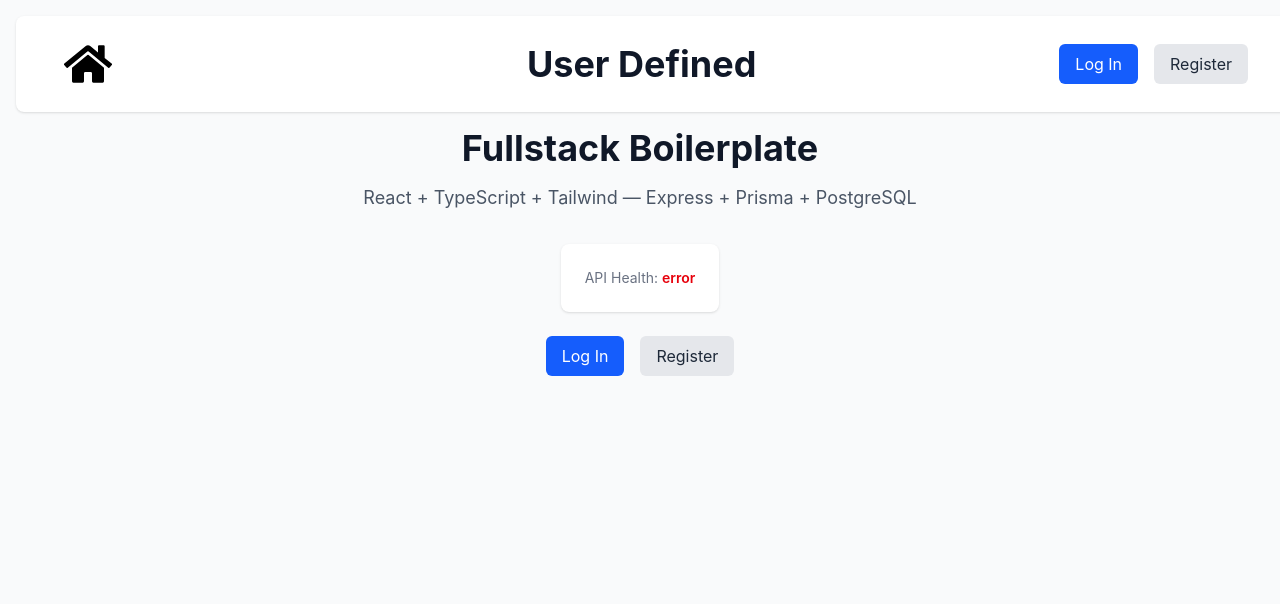
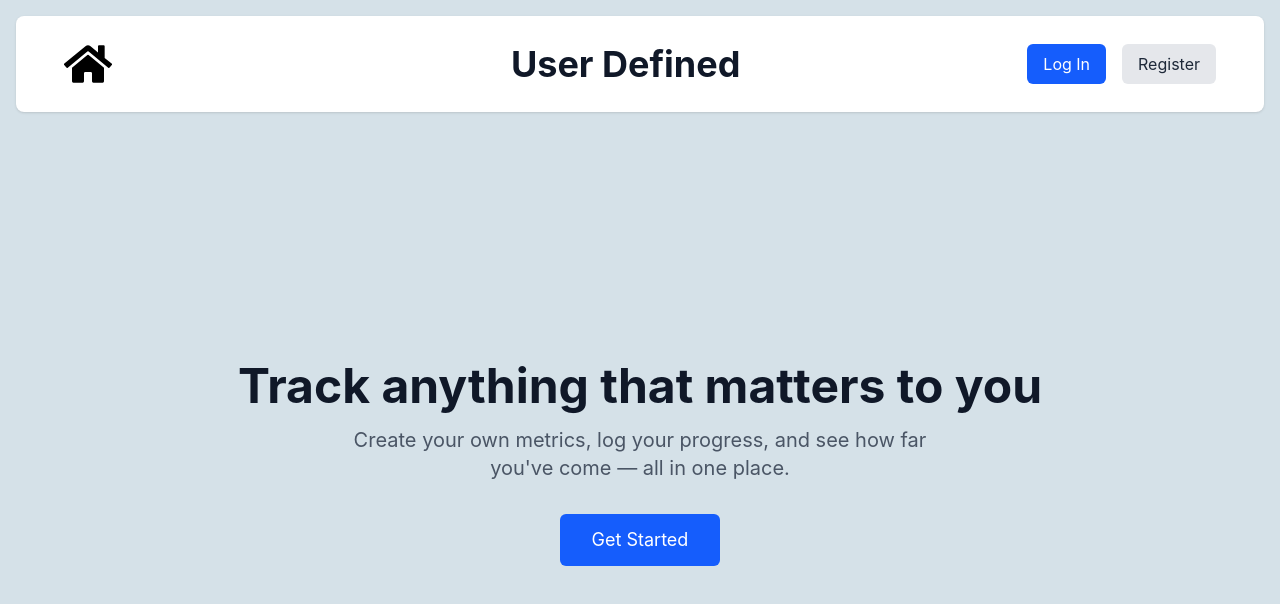
Before and after one commit to Joshowens16/UserDefined, a React (Vite) app in the folder frontend/: page / in a window 1280 px wide. Shown: the top 604 px of the page. Built offline with nearby package versions, Linux system fonts and the light colour scheme; no server answers.

Commit message:
Added landing page for logout user and logged in

```diff
--- a/frontend/src/components/Header.tsx
+++ b/frontend/src/components/Header.tsx
@@ -5,7 +5,7 @@ import { useAuth } from "../context/AuthContext";
 function Header() {
   const { user, logout } = useAuth();
   return (
-    <div className="m-4 h-24  flex items-center justify-between px-12 bg-white rounded-lg shadow p-8 w-full">
+    <div className="m-4 h-24 flex items-center justify-between px-12 bg-white rounded-lg shadow p-8">
       <div className="w-40">
         <Link to="/">
           <FaHome size={48} />
--- a/frontend/src/index.css
+++ b/frontend/src/index.css
@@ -2,5 +2,5 @@
 
 body {
   margin: 0;
-  background-color: oklch(98.5% 0.002 247.839);
+  background-color: oklch(90.274% 0.01618 233.27);
 }
--- a/frontend/src/pages/Home.tsx
+++ b/frontend/src/pages/Home.tsx
@@ -1,70 +1,38 @@
-import { useEffect, useState } from "react";
 import { Link } from "react-router-dom";
 import { useAuth } from "../context/AuthContext";
 
 export default function Home() {
-  const { user, loading, logout } = useAuth();
-  const [healthStatus, setHealthStatus] = useState<string | null>(null);
+  const { user, loading } = useAuth();
 
-  useEffect(() => {
-    fetch("/api/health")
-      .then((res) => res.json())
-      .then((data) => setHealthStatus(data.status))
-      .catch(() => setHealthStatus("error"));
-  }, []);
+  if (loading) return null;
+
+  // TODO: redirect logged-in users to dashboard once it exists
+  if (user) {
+    return (
+      <div className="flex-1 flex flex-col items-center justify-center px-4">
+        <h1 className="text-3xl font-bold text-gray-900 mb-2">
+          Welcome back, {user.name || user.email}
+        </h1>
+        <p className="text-gray-600">Your dashboard is coming soon.</p>
+      </div>
+    );
+  }
 
   return (
-    <div className="flex flex-col items-center justify-center">
-      <h1 className="text-4xl font-bold text-gray-900 mb-4">
-        Fullstack Boilerplate
+    <div className="flex-1 flex flex-col items-center justify-center px-4 text-center">
+      <h1 className="text-5xl font-bold text-gray-900 mb-4">
+        Track anything that matters to you
       </h1>
-      <p className="text-lg text-gray-600 mb-8">
-        React + TypeScript + Tailwind &mdash; Express + Prisma + PostgreSQL
+      <p className="text-xl text-gray-600 mb-8 max-w-xl">
+        Create your own metrics, log your progress, and see how far you've come
+        &mdash; all in one place.
       </p>
-      <div className="bg-white rounded-lg shadow p-6 mb-6">
-        <p className="text-sm text-gray-500">
-          API Health:{" "}
-          <span
-            className={
-              healthStatus === "ok"
-                ? "text-green-600 font-semibold"
-                : "text-red-600 font-semibold"
-            }
-          >
-            {healthStatus ?? "checking..."}
-          </span>
-        </p>
-      </div>
-      {loading ? null : user ? (
-        <div className="text-center">
-          <p className="text-gray-700 mb-2">
-            Logged in as{" "}
-            <span className="font-semibold">{user.name || user.email}</span>
-          </p>
-          <p className="text-sm text-gray-500 mb-4">{user.email}</p>
-          <button
-            onClick={logout}
-            className="bg-red-600 text-white px-4 py-2 rounded-md hover:bg-red-700 transition-colors"
-          >
-            Log Out
-          </button>
-        </div>
-      ) : (
-        <div className="flex gap-4">
-          <Link
-            to="/login"
-            className="bg-blue-600 text-white px-4 py-2 rounded-md hover:bg-blue-700 transition-colors"
-          >
-            Log In
-          </Link>
-          <Link
-            to="/register"
-            className="bg-gray-200 text-gray-800 px-4 py-2 rounded-md hover:bg-gray-300 transition-colors"
-          >
-            Register
-          </Link>
-        </div>
-      )}
+      <Link
+        to="/register"
+        className="bg-blue-600 text-white text-lg px-8 py-3 rounded-md hover:bg-blue-700 transition-colors"
+      >
+        Get Started
+      </Link>
     </div>
   );
 }
```
